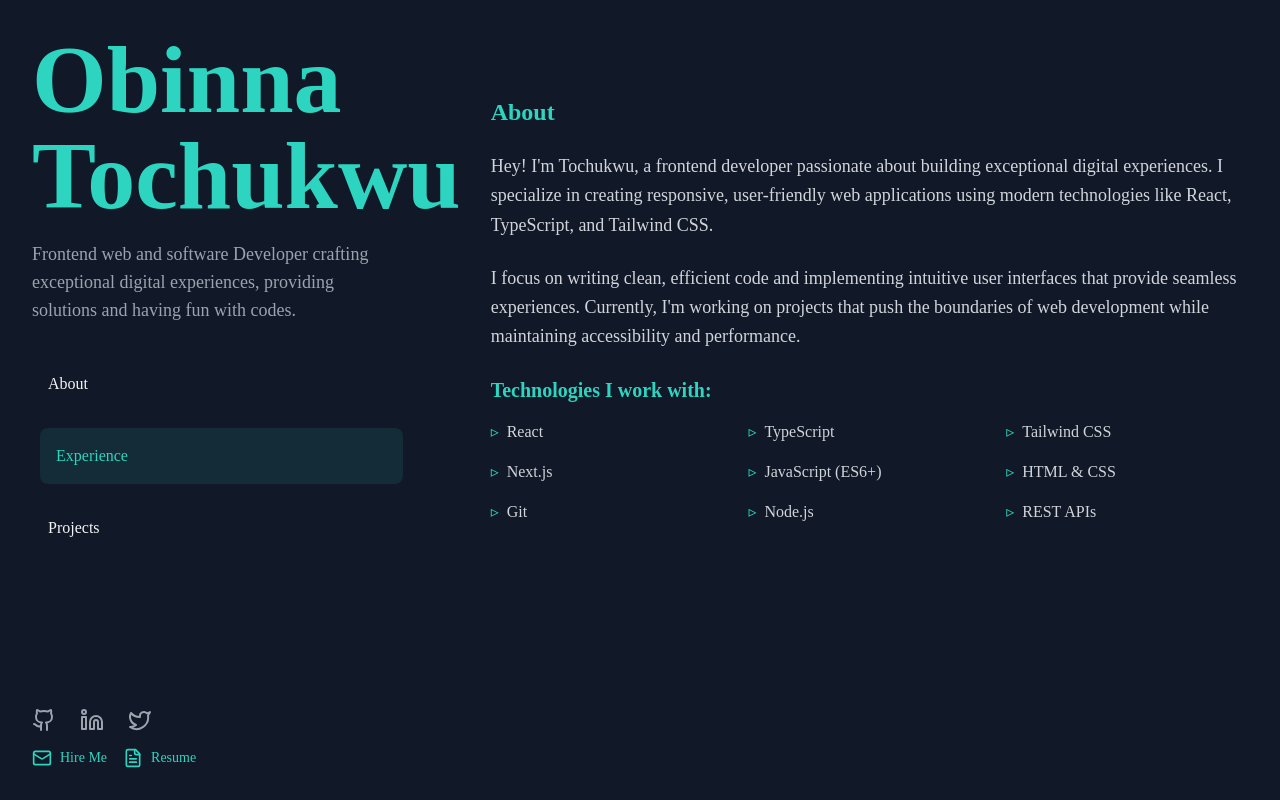
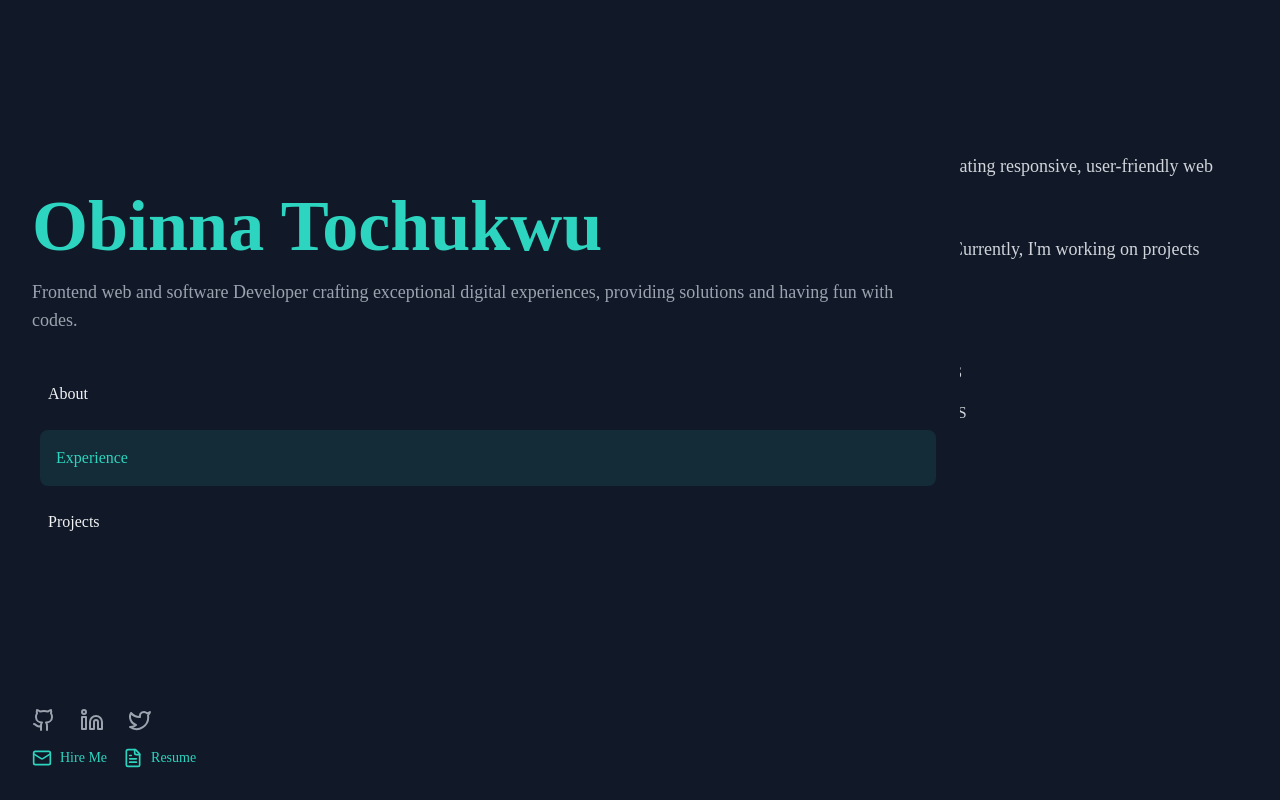
Before and after one commit to Tryb3-Tunchi/myNewPortfolio, a React (Vite) app: page / in a window 1280 px wide. Shown: the top 800 px of the page. Built offline with nearby package versions, Linux system fonts and the light colour scheme; a web font is replaced by a local one.

Commit message:
fixed name overlay

```diff
--- a/src/components/Layout/Portfolio.tsx
+++ b/src/components/Layout/Portfolio.tsx
@@ -31,7 +31,7 @@ const Portfolio = () => {
 
   // Mobile menu classes
   const mobileMenuClasses = `
-    fixed top-0 left-0 h-screen w-full lg:w-1/3 bg-gray-900
+    fixed top-0 left-0 h-screen w-full md:w-3/4 bg-gray-900
     transform transition-transform duration-300 ease-in-out z-40
     lg:translate-x-0 p-8 flex flex-col justify-between
     ${isMobileMenuOpen ? "translate-x-0" : "-translate-x-full lg:translate-x-0"}
@@ -42,7 +42,7 @@ const Portfolio = () => {
       {/* Mobile Menu Button */}
       <button
         onClick={() => setIsMobileMenuOpen(!isMobileMenuOpen)}
-        className="fixed top-4 right-4 z-50 p-2 rounded-lg bg-gray-800 lg:hidden"
+        className="fixed top-4 right-10 z-50 p-2 rounded-lg bg-gray-800 lg:hidden"
         aria-label={isMobileMenuOpen ? "Close menu" : "Open menu"}
       >
         {isMobileMenuOpen ? <X size={24} /> : <Menu size={24} />}
@@ -52,7 +52,7 @@ const Portfolio = () => {
       <div className={mobileMenuClasses}>
         <div
           className={`
-          transform transition-all duration-1000
+          transform transition-all duration-1000 w-full m-auto
           ${
             isVisible
               ? "translate-x-0 opacity-100"
@@ -60,17 +60,17 @@ const Portfolio = () => {
           }
         `}
         >
-          <h1 className="text-8xl font-bold mb-4 text-teal-400">
+          <h1 className=" text-7xl font-bold mb-4 text-teal-400">
             Obinna Tochukwu
           </h1>
 
           <p className="text-lg text-gray-400 mb-8">
-            Frontend web and software Developer crafting exceptional digital experiences, providing solutions and
-            having fun with codes.
+            Frontend web and software Developer crafting exceptional digital
+            experiences, providing solutions and having fun with codes.
           </p>
 
           {/* Navigation */}
-          <div className="space-y-4">
+          <div className="space-y-2">
             {["about", "experience", "projects"].map((section) => (
               <NavigationButton
                 key={section}
@@ -87,7 +87,7 @@ const Portfolio = () => {
       </div>
 
       {/* Right Section */}
-      <main className="lg:w-2/3 lg:ml-[33.333333%] p-8 pl-16">
+      <main className="md:ml-[3.333333%] p-8 md:px-16">
         <div className="space-y-2">
           <section id="about" className="min-h-screen py-16">
             <h2 className="text-2xl font-bold mb-6 text-teal-400">About</h2>
@@ -102,7 +102,9 @@ const Portfolio = () => {
           </section>
 
           <section id="projects" className="min-h-screen py-16">
-            <h2 className="text-2xl font-bold mb-6 text-teal-400">Latest Projects</h2>
+            <h2 className="text-2xl font-bold mb-6 text-teal-400">
+              Latest Projects
+            </h2>
             <ProjectsSection />
           </section>
 
--- a/src/components/Sidebar.tsx
+++ b/src/components/Sidebar.tsx
@@ -2,11 +2,11 @@ import React from "react";
 
 const Sidebar: React.FC = () => {
   return (
-    <div className="w-1/3 bg-gray-800 text-white p-6 flex flex-col justify-between">
+    <div className="w-1/2 bg-gray-800 text-white p-6 flex flex-col justify-between">
       <div>
-        <h1 className="text-4xl font-bold mb-4">Obinna Tochuwu</h1>
+        <h1 className="text-2xl font-bold mb-4">Obinna Tochuwu</h1>
         <p className="mb-6">Front-End Developer | Creating Interactive Experiences</p>
-        <div className="space-y-4">
+        <div className="space-y-2">
           {["About Me", "Experience", "Projects"].map((item, index) => (
             <button
               key={index}
```
